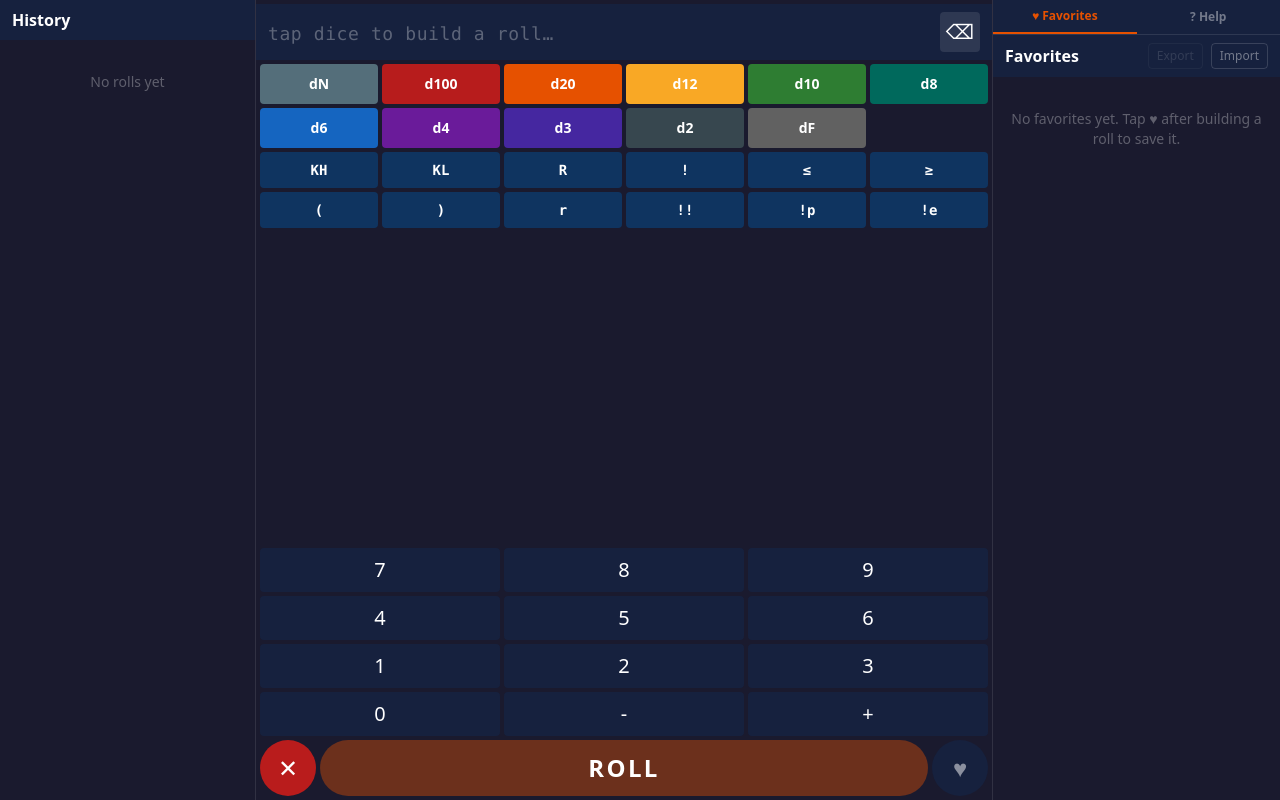
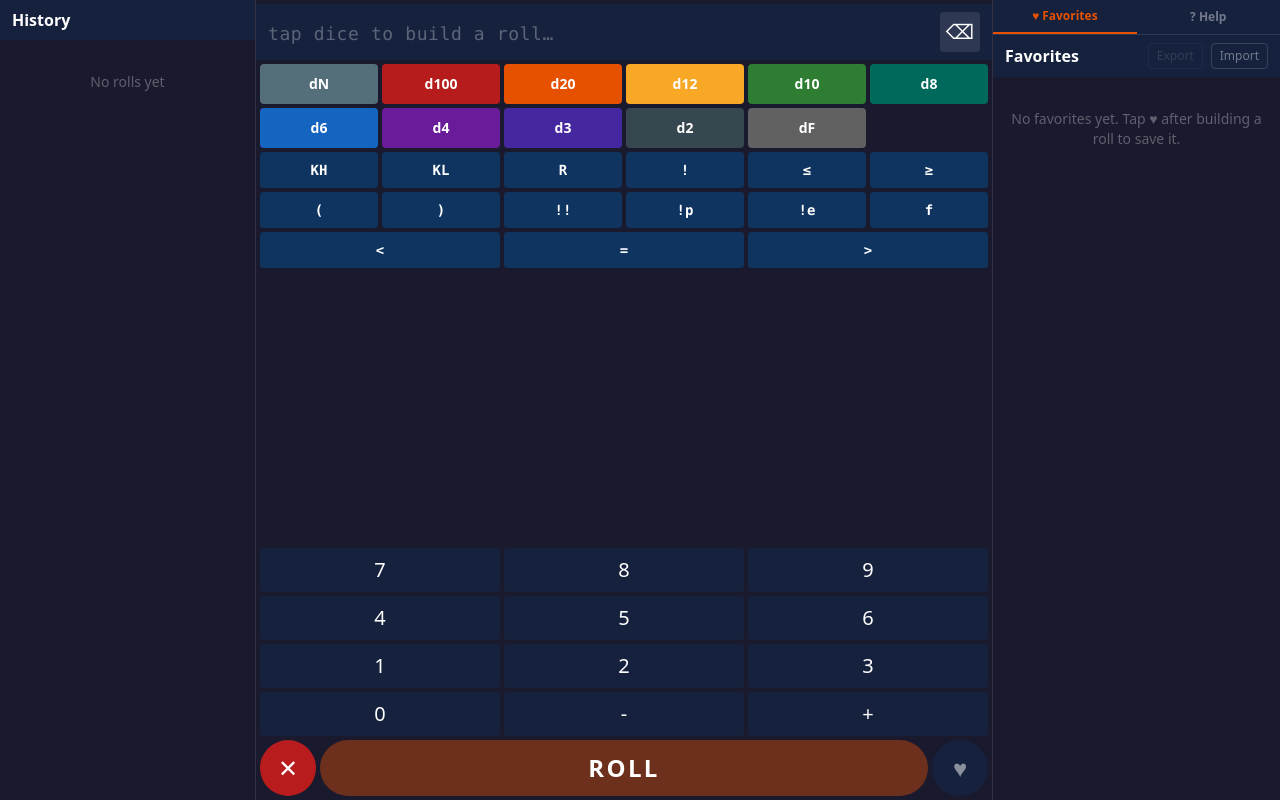
Before and after one commit to jlabounty/dice-roller-app, a React (Vite) app: page / in a window 1280 px wide. Built offline with nearby package versions, Linux system fonts and the light colour scheme.

Commit message:
Extends logic to include <, >, =

```diff
--- a/src/components/FormulaBar.tsx
+++ b/src/components/FormulaBar.tsx
@@ -1,4 +1,16 @@
+import type { ReactNode } from 'react'
 import { useDiceStore } from '../store/diceStore'
+
+/** Renders the formula string, highlighting any `dN` placeholder `N` with an amber badge. */
+function renderFormula(formula: string): ReactNode {
+  if (!formula.includes('dN')) return formula
+  const parts = formula.split(/(dN)/g)
+  return parts.map((part, i) =>
+    part === 'dN'
+      ? <span key={i}>d<span className="bg-amber-400 text-black px-0.5 rounded-sm leading-none">N</span></span>
+      : part,
+  )
+}
 
 export function FormulaBar() {
   const formula = useDiceStore((s) => s.formula)
@@ -9,7 +21,7 @@ export function FormulaBar() {
     <div className="bg-surface-mid px-3 py-2 flex flex-col gap-1">
       <div className="flex items-center gap-2">
         <div className="flex-1 font-mono text-2xl text-white min-h-[2rem] tracking-wide truncate">
-          {formula || <span className="text-white/30 text-lg">tap dice to build a roll…</span>}
+          {formula ? renderFormula(formula) : <span className="text-white/30 text-lg">tap dice to build a roll…</span>}
         </div>
         <button
           onPointerDown={(e) => { e.preventDefault(); backspace() }}
--- a/src/components/OperatorKeyGrid.tsx
+++ b/src/components/OperatorKeyGrid.tsx
@@ -21,11 +21,14 @@ const KEYS: KeyDef[] = [
   // Row 2
   { label: '(',  token: '(',  title: 'Open parenthesis — group parts of your formula', example: '(2d6+3)+1d4' },
   { label: ')',  token: ')',  title: 'Close parenthesis — end a group', example: '(2d6+3)+1d4' },
-  { label: 'r',  token: 'r',  title: 'Reroll (lowercase alias)', example: '2d6r1' },
   { label: '!!', token: '!!', title: 'Compound Explode — extra rolls accumulate on the same die', example: '2d6!!' },
   { label: '!p', token: '!p', title: 'Penetrating Explode — explode but subtract 1 from each extra roll', example: '2d6!p' },
   { label: '!e', token: '!e', title: 'Escalating Explode — on max, roll the next larger die (d4→d6→d8…)', example: '3d4!e' },
   { label: 'f',  token: 'f',  title: 'Minimum (floor) — treat any roll below N as N', example: '4d6f2' },
+  // Row 3
+  { label: '<',  token: '<',  title: 'Less than — use after r or f', example: '4d6r<3' },
+  { label: '=',  token: '=',  title: 'Equal — use after r or f', example: '2d6r=1' },
+  { label: '>',  token: '>',  title: 'Greater than — use after r or f', example: '2d6r>4' },
 ]
 
 function TooltipKey({ def }: { def: KeyDef }) {
@@ -66,6 +69,7 @@ function TooltipKey({ def }: { def: KeyDef }) {
 export function OperatorKeyGrid() {
   const row1 = KEYS.slice(0, 6)
   const row2 = KEYS.slice(6, 12)
+  const row3 = KEYS.slice(12)
 
   return (
     <div className="flex flex-col gap-1 px-1">
@@ -75,6 +79,9 @@ export function OperatorKeyGrid() {
       <div className="grid grid-cols-6 gap-1">
         {row2.map((def) => <TooltipKey key={def.label + '2'} def={def} />)}
       </div>
+      <div className="grid grid-cols-3 gap-1">
+        {row3.map((def) => <TooltipKey key={def.label + '3'} def={def} />)}
+      </div>
     </div>
   )
 }
--- a/src/engine/evaluator.ts
+++ b/src/engine/evaluator.ts
@@ -54,6 +54,8 @@ function maxSides(dieType: DieType): number {
 
 function matchesCondition(value: number, cond: CompareCondition): boolean {
   if (cond.op === 'eq') return value === cond.value
+  if (cond.op === 'lt') return value < cond.value
+  if (cond.op === 'gt') return value > cond.value
   if (cond.op === 'lte') return value <= cond.value
   return value >= cond.value
 }
--- a/src/engine/lexer.ts
+++ b/src/engine/lexer.ts
@@ -20,6 +20,9 @@ export type Token =
   | { type: 'minValue' }                // f (floor / min value)
   | { type: 'lte' }                     // ≤ or <=
   | { type: 'gte' }                     // ≥ or >=
+  | { type: 'lt' }                      // <
+  | { type: 'gt' }                      // >
+  | { type: 'eq' }                      // =
   | { type: 'eof' }
 
 export class LexError extends Error {}
@@ -45,6 +48,9 @@ export function tokenize(input: string): Token[] {
     if (s.slice(i, i + 2) === '!e') { tokens.push({ type: 'explodeEscalating' }); i += 2; continue }
     if (s.slice(i, i + 2) === '<=') { tokens.push({ type: 'lte' }); i += 2; continue }
     if (s.slice(i, i + 2) === '>=') { tokens.push({ type: 'gte' }); i += 2; continue }
+    if (s[i] === '<') { tokens.push({ type: 'lt' }); i++; continue }
+    if (s[i] === '>') { tokens.push({ type: 'gt' }); i++; continue }
+    if (s[i] === '=') { tokens.push({ type: 'eq' }); i++; continue }
 
     // Case-insensitive two-char modifiers: kh, kl, dh, dl, ro
     const twoLower = s.slice(i, i + 2).toLowerCase()
--- a/src/engine/parser.ts
+++ b/src/engine/parser.ts
@@ -2,6 +2,17 @@ import { tokenize, Token, LexError } from './lexer'
 import type { DiceExpression, DiceModifier, DieType, CompareCondition } from '../types/dice'
 
 export class ParseError extends Error {}
+
+function tokenDisplay(type: Token['type'] | string): string {
+  const map: Partial<Record<Token['type'], string>> = {
+    lt: '<', gt: '>', eq: '=',
+    lte: '≤', gte: '≥',
+    plus: '+', minus: '-',
+    lparen: '(', rparen: ')',
+    eof: 'end of input',
+  }
+  return map[type as Token['type']] ?? type
+}
 
 class Parser {
   private tokens: Token[]
@@ -16,14 +27,14 @@ class Parser {
 
   private expect(type: Token['type']): Token {
     const t = this.peek()
-    if (t.type !== type) throw new ParseError(`Expected ${type} but got ${t.type}`)
+    if (t.type !== type) throw new ParseError(`Expected ${tokenDisplay(type)} but got ${tokenDisplay(t.type)}`)
     return this.consume()
   }
 
   parse(): DiceExpression {
     const expr = this.parseExpression()
     if (this.peek().type !== 'eof') {
-      throw new ParseError(`Unexpected token: ${this.peek().type}`)
+      throw new ParseError(`Unexpected token: ${tokenDisplay(this.peek().type)}`)
     }
     return expr
   }
@@ -77,7 +88,7 @@ class Parser {
       return { kind: 'constant', value: -numTok.value }
     }
 
-    throw new ParseError(`Unexpected token: ${t.type}`)
+    throw new ParseError(`Unexpected token: ${tokenDisplay(t.type)}`)
   }
 
   private parseDiceGroup(count: number): DiceExpression {
@@ -103,7 +114,12 @@ class Parser {
         next.type === 'die' ||
         next.type === 'dfudge' ||
         next.type === 'dpercentile' ||
-        next.type === 'rparen'
+        next.type === 'rparen' ||
+        next.type === 'lt' ||
+        next.type === 'gt' ||
+        next.type === 'eq' ||
+        next.type === 'lte' ||
+        next.type === 'gte'
       ) break
 
       if (next.type === 'keepHighest') {
@@ -187,7 +203,22 @@ class Parser {
       const n = this.expect('number') as Extract<Token, { type: 'number' }>
       return { op: 'gte', value: n.value }
     }
-    // Default: equals the number
+    if (t.type === 'lt') {
+      this.consume()
+      const n = this.expect('number') as Extract<Token, { type: 'number' }>
+      return { op: 'lt', value: n.value }
+    }
+    if (t.type === 'gt') {
+      this.consume()
+      const n = this.expect('number') as Extract<Token, { type: 'number' }>
+      return { op: 'gt', value: n.value }
+    }
+    if (t.type === 'eq') {
+      this.consume()
+      const n = this.expect('number') as Extract<Token, { type: 'number' }>
+      return { op: 'eq', value: n.value }
+    }
+    // Default: equals the number (no explicit op)
     const n = this.expect('number') as Extract<Token, { type: 'number' }>
     return { op: 'eq', value: n.value }
   }
--- a/src/store/diceStore.ts
+++ b/src/store/diceStore.ts
@@ -94,7 +94,11 @@ export const useDiceStore = create<DiceStore>()(
 
       appendChar: (ch) => {
         if (get().formula.length >= MAX_FORMULA_LENGTH) return
-        const newFormula = get().formula + ch
+        const f = get().formula
+        // If formula ends with the dN placeholder and user types a digit, replace N instead of appending
+        const newFormula = /dN$/.test(f) && /^\d$/.test(ch)
+          ? f.slice(0, -1) + ch
+          : f + ch
         set({ formula: newFormula, parseError: validateFormula(newFormula) })
       },
 
--- a/src/types/dice.ts
+++ b/src/types/dice.ts
@@ -5,6 +5,8 @@ export type DieType =
 
 export type CompareCondition =
   | { op: 'eq'; value: number }
+  | { op: 'lt'; value: number }
+  | { op: 'gt'; value: number }
   | { op: 'lte'; value: number }
   | { op: 'gte'; value: number }
 
```
